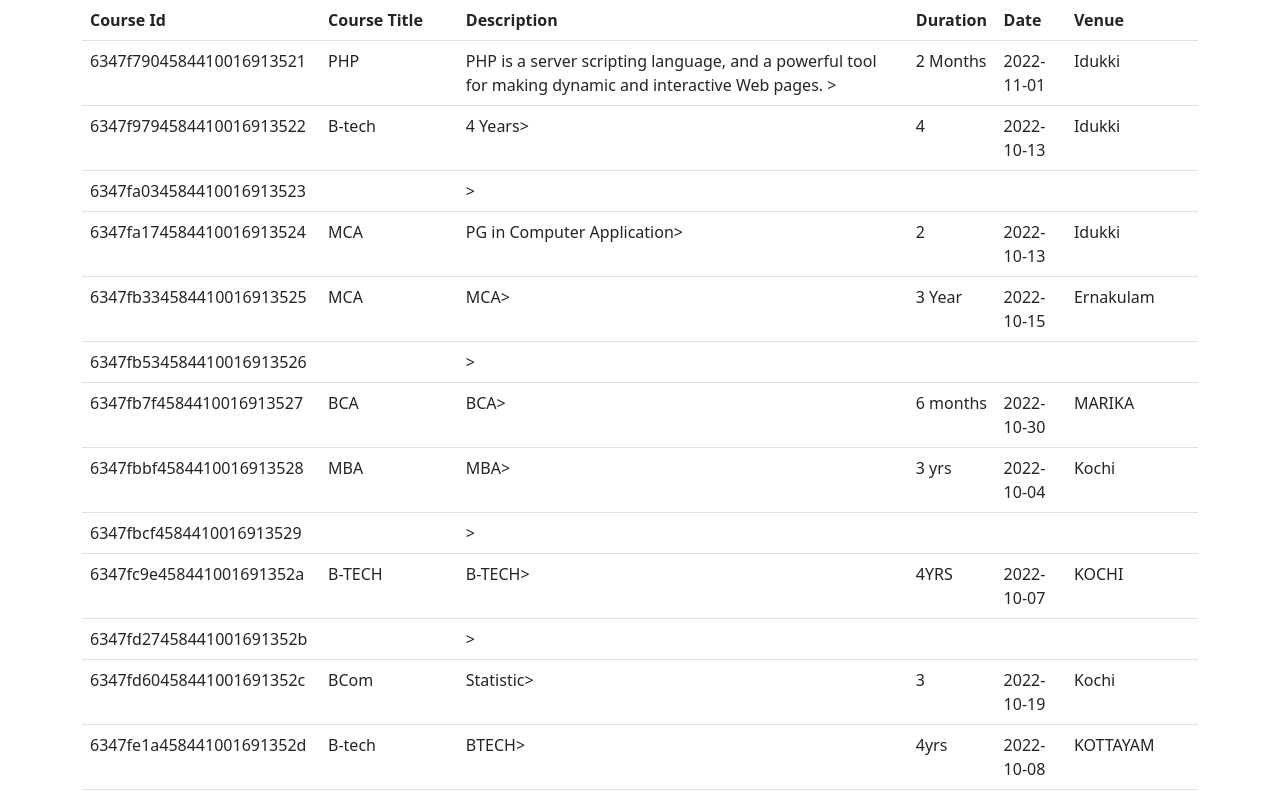
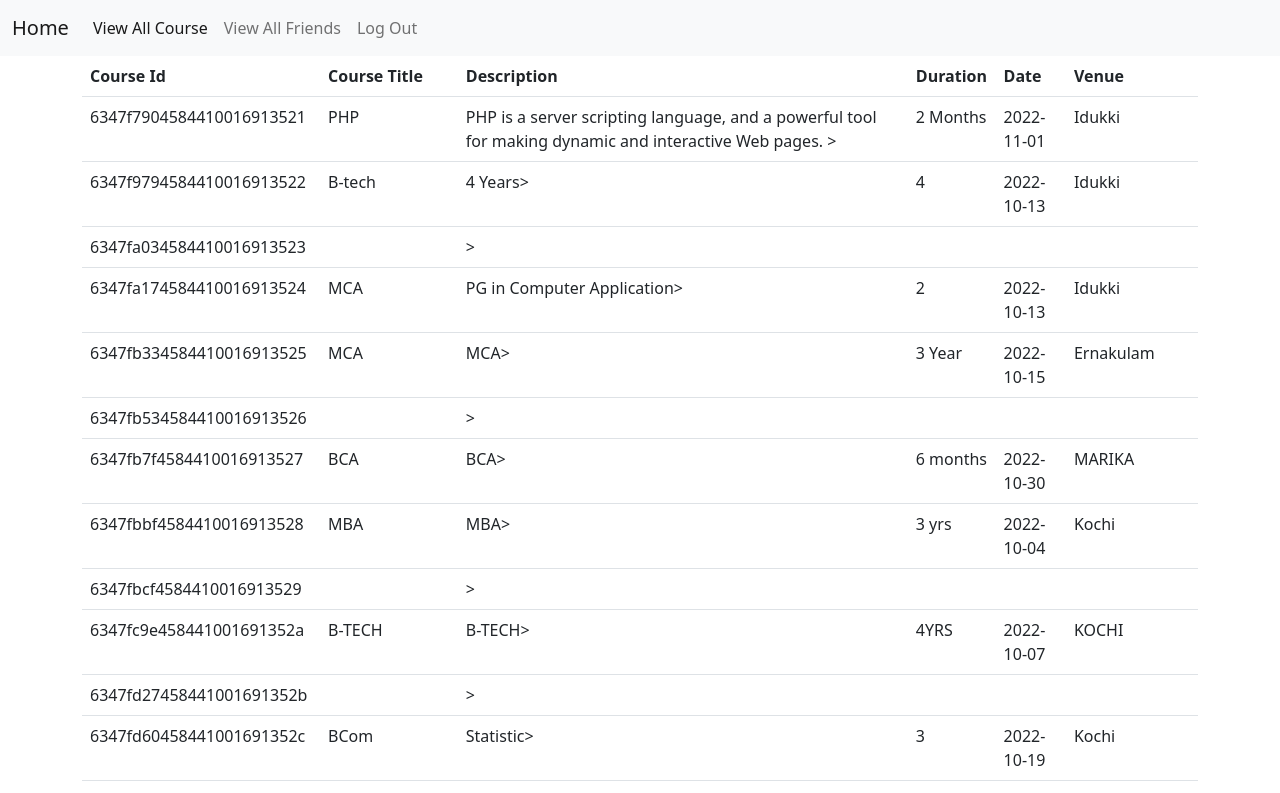
Before and after one commit to Asiyacm/Demo-Nest-App, an Angular app: page /viewCourse in a window 1280 px wide. Shown: the top 793 px of the page. Built offline with nearby package versions, Linux system fonts and the light colour scheme.

Commit message:
nav2 commit

```diff
--- a/src/app/app.module.ts
+++ b/src/app/app.module.ts
@@ -15,6 +15,7 @@
 import { ViewfriendsComponent } from './viewfriends/viewfriends.component';
 import { RouterModule, Routes } from '@angular/router';
 import { NavigationComponent } from './navigation/navigation.component';
+import { Navigation2Component } from './navigation2/navigation2.component';
 
 
 const myRoute:Routes=
@@ -77,7 +78,8 @@
     ViewcourseComponent,
     AddfriendsComponent,
     ViewfriendsComponent,
-    NavigationComponent
+    NavigationComponent,
+    Navigation2Component
   ],
   imports: [
     BrowserModule,
--- /dev/null
+++ b/src/app/navigation2/navigation2.component.html
@@ -0,0 +1,22 @@
+<nav class="navbar navbar-expand-lg bg-light">
+    <div class="container-fluid">
+      <a class="navbar-brand" routerLink="#">Home</a>
+      <button class="navbar-toggler" type="button" data-bs-toggle="collapse" data-bs-target="#navbarNav" aria-controls="navbarNav" aria-expanded="false" aria-label="Toggle navigation">
+        <span class="navbar-toggler-icon"></span>
+      </button>
+      <div class="collapse navbar-collapse" id="navbarNav">
+        <ul class="navbar-nav">
+          <li class="nav-item">
+            <a class="nav-link active" aria-current="page"routerLink="/viewCourse">View All Course</a>
+          </li>
+          <li class="nav-item">
+            <a class="nav-link" routerLink="/viewFriends">View All Friends</a>
+          </li>
+          <li class="nav-item">
+            <a class="nav-link" routerLink="/adminLogin">Log Out</a>
+          </li>
+
+        </ul>
+      </div>
+    </div>
+  </nav>
--- a/src/app/viewcourse/viewcourse.component.html
+++ b/src/app/viewcourse/viewcourse.component.html
@@ -1,3 +1,4 @@
+<app-navigation2></app-navigation2>
 <div class="container">
     <div class="row">
         <div class="col col-12 col-sm-12 col-md-12 col-lg-12 col-xl-12 col-xxl-12">
--- a/src/app/viewfriends/viewfriends.component.html
+++ b/src/app/viewfriends/viewfriends.component.html
@@ -1,3 +1,4 @@
+<app-navigation2></app-navigation2>
 <div class="container">
     <div class="row">
         <div class="col col-12 col-sm-12 col-md-12 col-lg-12 col-xl-12 col-xxl-12">
```
Also changed, not shown: src/app/navigation2/navigation2.component.ts (added, +10 -0 lines), src/app/navigation2/navigation2.component.css (added).
